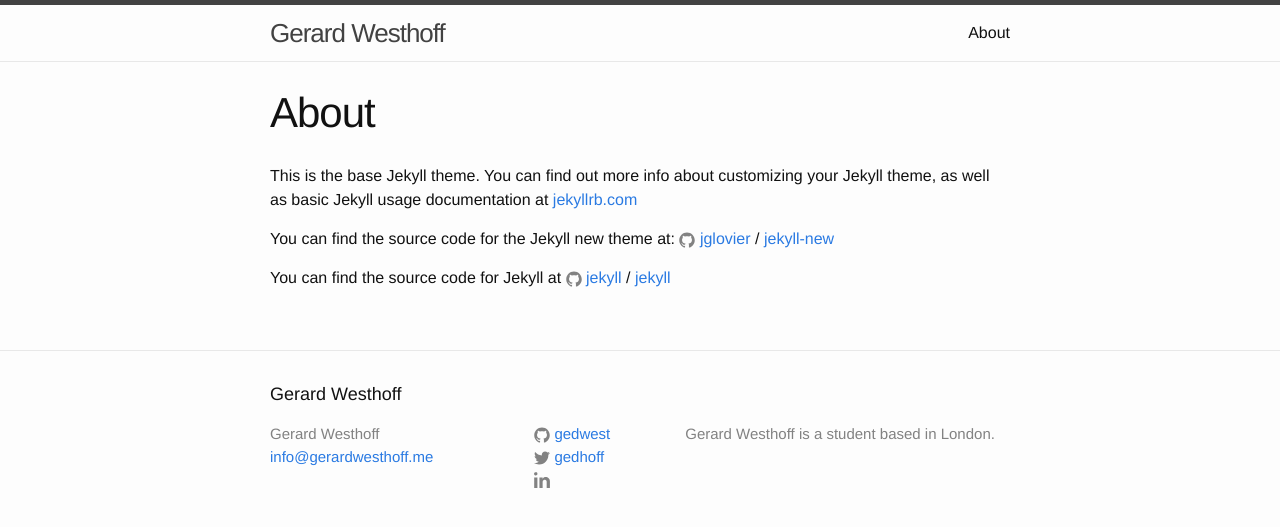
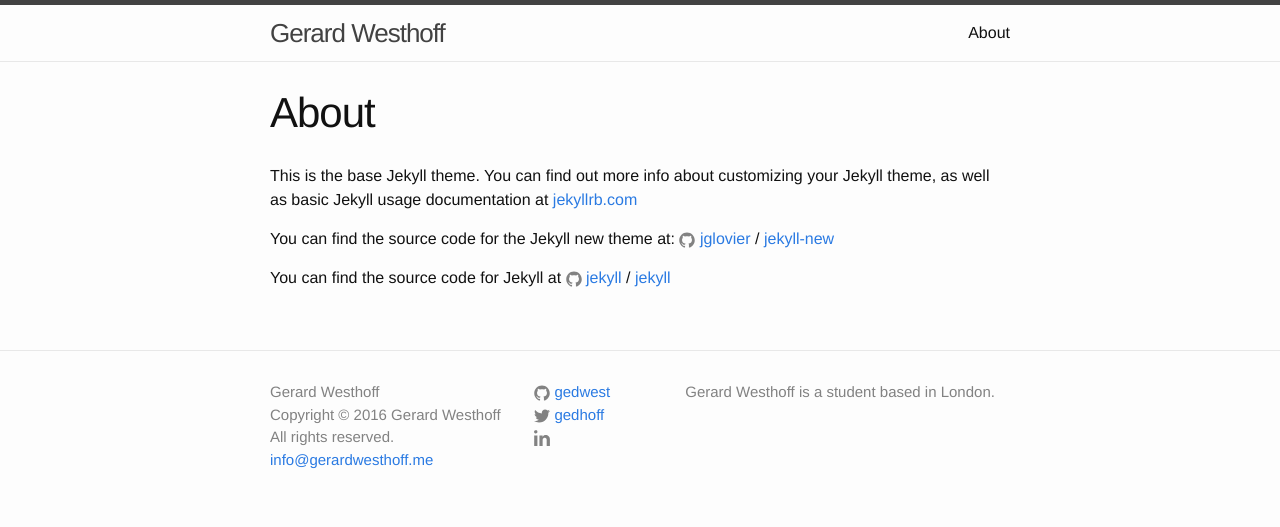
Before and after one commit to gedwest/gedwest.github.ioOLD, a Jekyll site: the page built from about.md, in a window 1280 px wide. Shown: the top 527 px of the page. Built offline with Jekyll 4.4.1, drawn with Linux system fonts in a browser that asks for light colours.

Commit message:
Update footer.html
Adding copyright

```diff
--- a/_includes/footer.html
+++ b/_includes/footer.html
@@ -2,12 +2,13 @@
 
   <div class="wrapper">
 
-    <h2 class="footer-heading">{{ site.title }}</h2>
+    <!--<h2 class="footer-heading">{{ site.title }}</h2>-->
 
     <div class="footer-col-wrapper">
       <div class="footer-col footer-col-1">
         <ul class="contact-list">
           <li>{{ site.title }}</li>
+          <li>Copyright &copy; 2016 {{ site.title }} <br /> All rights reserved.</li>
           <li><a href="mailto:{{ site.email }}">{{ site.email }}</a></li>
         </ul>
       </div>
```
